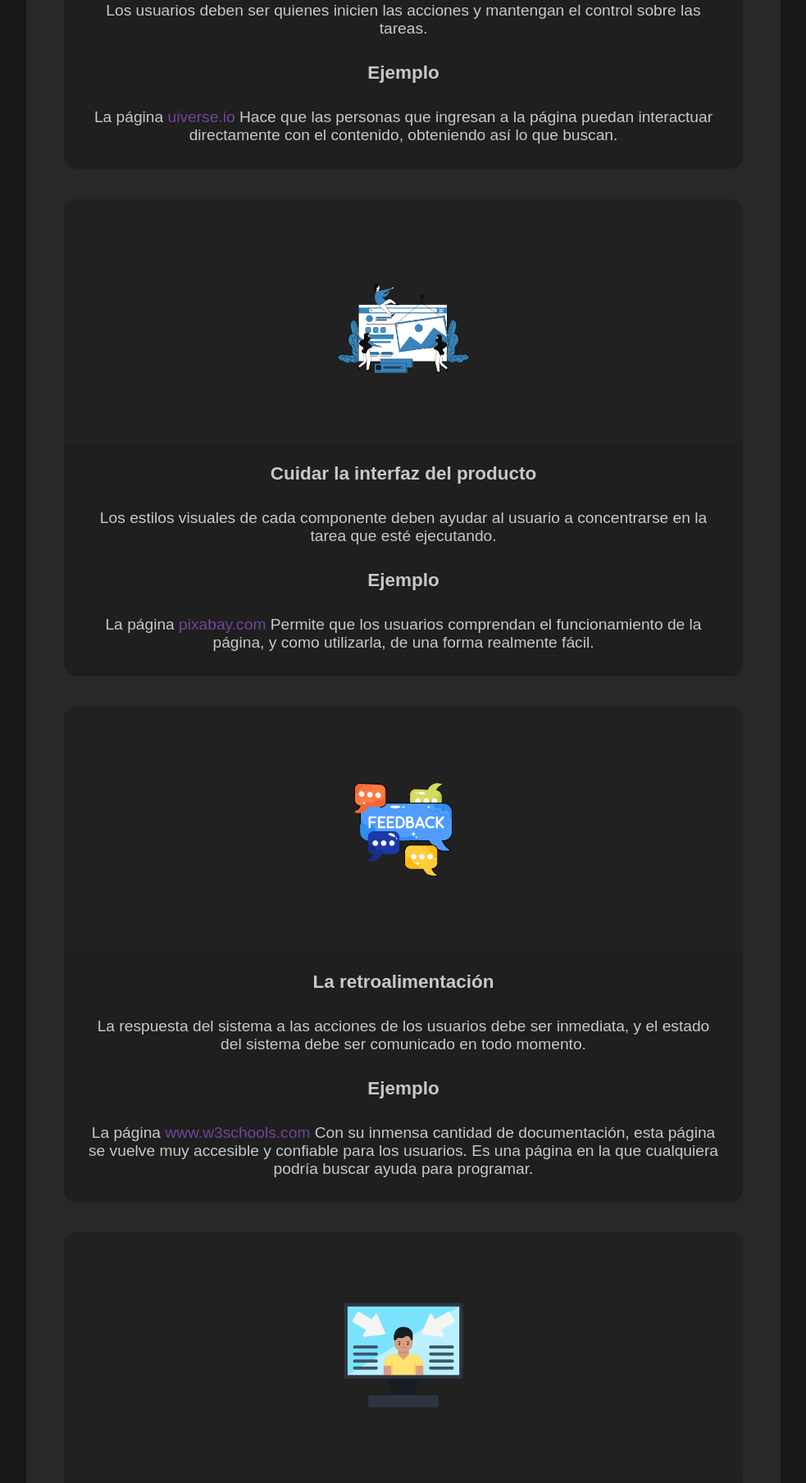
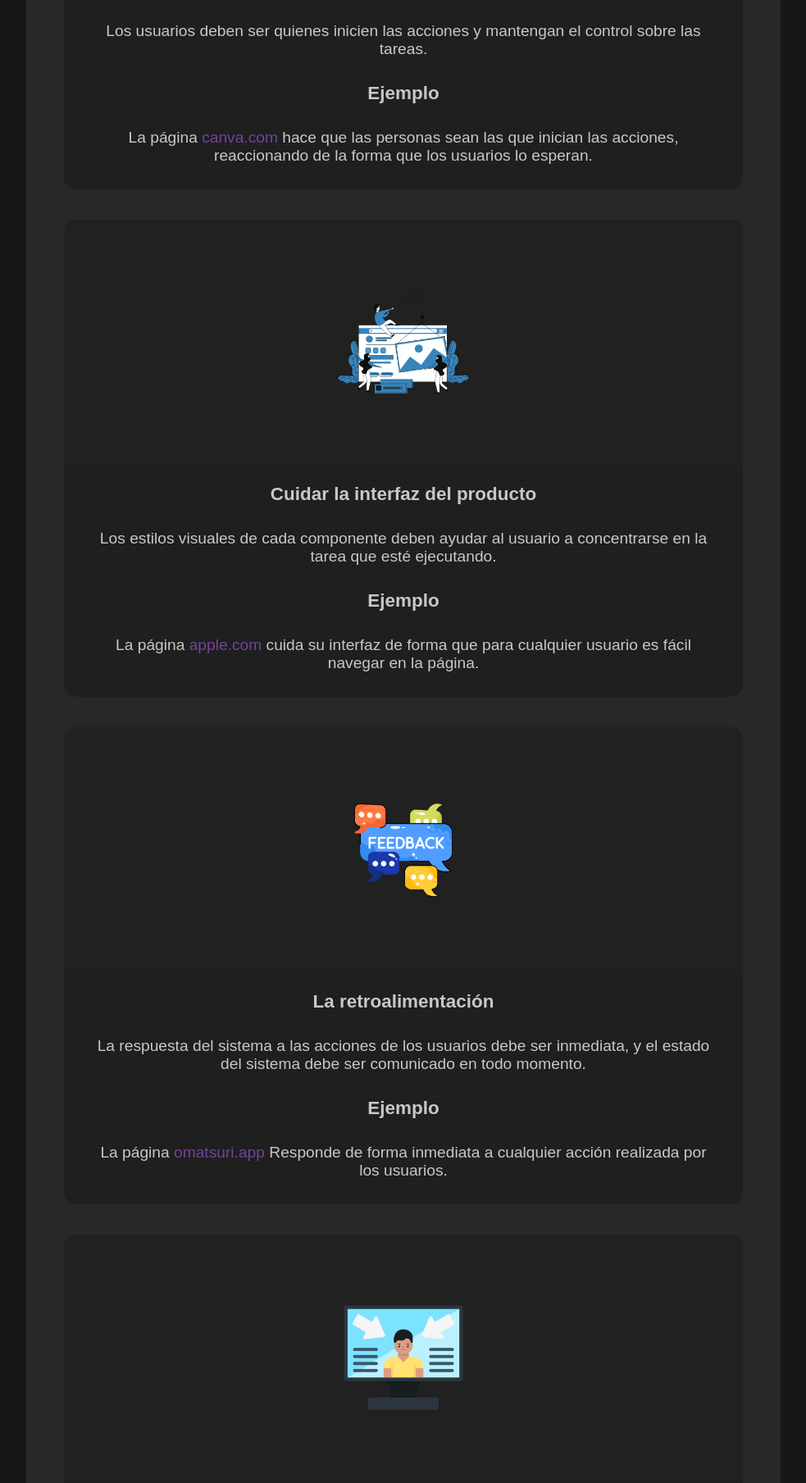
Before and after one commit to LuisDa7/Investigaciones, a plain HTML site: page disenioWeb.html in a window 1280 px wide. Shown: the part 2520-4329 px from the top of the page at 82% size, without its empty margins (160-1143 px from the left). Drawn offline with Linux system fonts and the light colour scheme; a web font is replaced by a local one.

Commit message:
principios listos

```diff
--- a/disenioWeb.html
+++ b/disenioWeb.html
@@ -79,11 +79,10 @@
                             width="300px">
                     </picture>
                     <h3>El sistema debe de tener consistencia</h3>
-                    <p> Las tareas posibles deben ser rápidamente aprendidas por los usuarios.</p>
+                    <p> Las tareas posibles en la página deben ser consistentes, para que puedan ser rápidamente aprendidas por los usuarios.</p>
                     <h3>Ejemplo</h3>
-                    <p>La página <a href="https://lenguajehtml.com/" target="_blank">lenguajehtml.com</a> Permite que
-                        los usuarios accedan a su contenido de forma sencilla. Una vez se ingresa, automáticamente se
-                        sobreentiende qué hacer y cómo buscar la información.</p>
+                    <p>La página <a href="https://www.flaticon.es/" target="_blank">lflaticon.es</a> Permite que
+                        los usuarios accedan a su contenido de forma sencilla, ya que es una página consistente, que no va a cambiar su funcionamiento de un momento a otro.</p>
                 </article>
                 <article>
                     <picture>
@@ -93,9 +92,8 @@
                     <h3>El control de la situación debe de estar en manos del usuario</h3>
                     <p>Los usuarios deben ser quienes inicien las acciones y mantengan el control sobre las tareas.</p>
                     <h3>Ejemplo</h3>
-                    <p>La página <a href="https://uiverse.io/" target="_blank">uiverse.io</a> Hace que las personas que
-                        ingresan a la página puedan interactuar directamente con el contenido, obteniendo así lo que
-                        buscan.</p>
+                    <p>La página <a href="https://www.canva.com/" target="_blank">canva.com</a> hace que las personas
+                        sean las que inician las acciones, reaccionando de la forma que los usuarios lo esperan.</p>
                 </article>
                 <article>
                     <picture>
@@ -105,9 +103,7 @@
                     <h3>Cuidar la interfaz del producto</h3>
                     <p>Los estilos visuales de cada componente deben ayudar al usuario a concentrarse en la tarea que esté ejecutando.</p>
                     <h3>Ejemplo</h3>
-                    <p>La página <a href="https://pixabay.com/es/" target="_blank">pixabay.com</a> Permite que los
-                        usuarios comprendan el funcionamiento de la página, y como utilizarla, de una forma realmente
-                        fácil.</p>
+                    <p>La página <a href="https://www.apple.com/la/" target="_blank">apple.com</a> cuida su interfaz de forma que para cualquier usuario es fácil navegar en la página.</p>
                 </article>
                 <article>
                     <picture>
@@ -117,10 +113,8 @@
                     <h3>La retroalimentación</h3>
                     <p> La respuesta del sistema a las acciones de los usuarios debe ser inmediata, y el estado del sistema debe ser comunicado en todo momento.</p>
                     <h3>Ejemplo</h3>
-                    <p>La página <a href="https://www.w3schools.com/css/css_examples.asp"
-                            target="_blank">www.w3schools.com</a> Con su inmensa cantidad de documentación, esta página
-                        se vuelve muy accesible y confiable para los usuarios. Es una página en la que cualquiera podría
-                        buscar ayuda para programar.</p>
+                    <p>La página <a href="https://omatsuri.app/"
+                            target="_blank">omatsuri.app</a> Responde de forma inmediata a cualquier acción realizada por los usuarios.</p>
                 </article>
                 <article>
                     <picture>
@@ -130,10 +124,8 @@
                     <h3>Situar al usuario en el centro</h3>
                     <p>No se deben olvidar las necesidades de la empresa, pero sin sobreponerlas a las de los usuarios. Encontrar un equilibrio para satisfacer ambas partes es clave.</p>
                     <h3>Ejemplo</h3>
-                    <p>La página <a href="https://www.w3schools.com/css/css_examples.asp"
-                            target="_blank">www.w3schools.com</a> Con su inmensa cantidad de documentación, esta página
-                        se vuelve muy accesible y confiable para los usuarios. Es una página en la que cualquiera podría
-                        buscar ayuda para programar.</p>
+                    <p>La página <a href="https://coolors.co/"
+                            target="_blank">coolors.co</a> demuestra que su centro es el usuario, brindando todas las herramientas para que cualquiera que ingrese a la página entienda lo que debe hacer. Además, satisface exitosamente las necesidades de los usuarios, lo cual es beneficioso para la empresa.</p>
                 </article>
             </section>
         </section>
```
